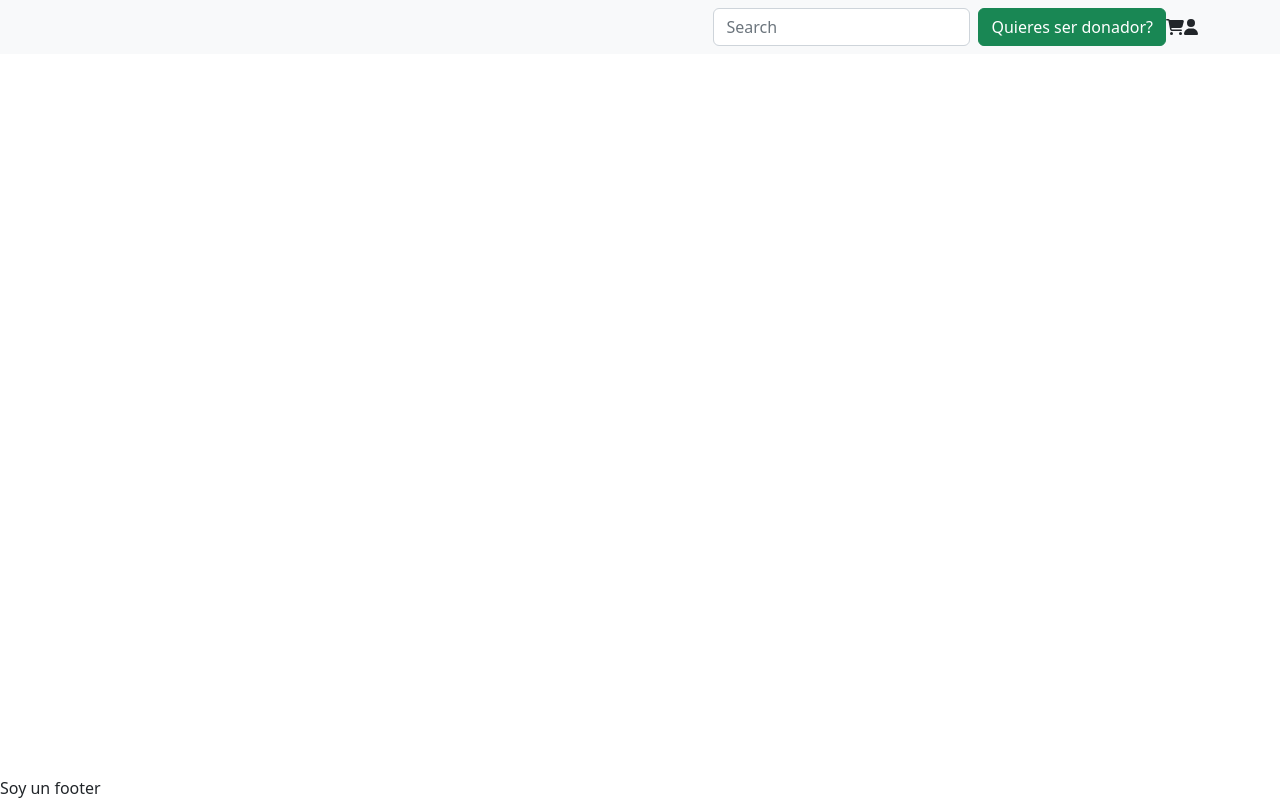
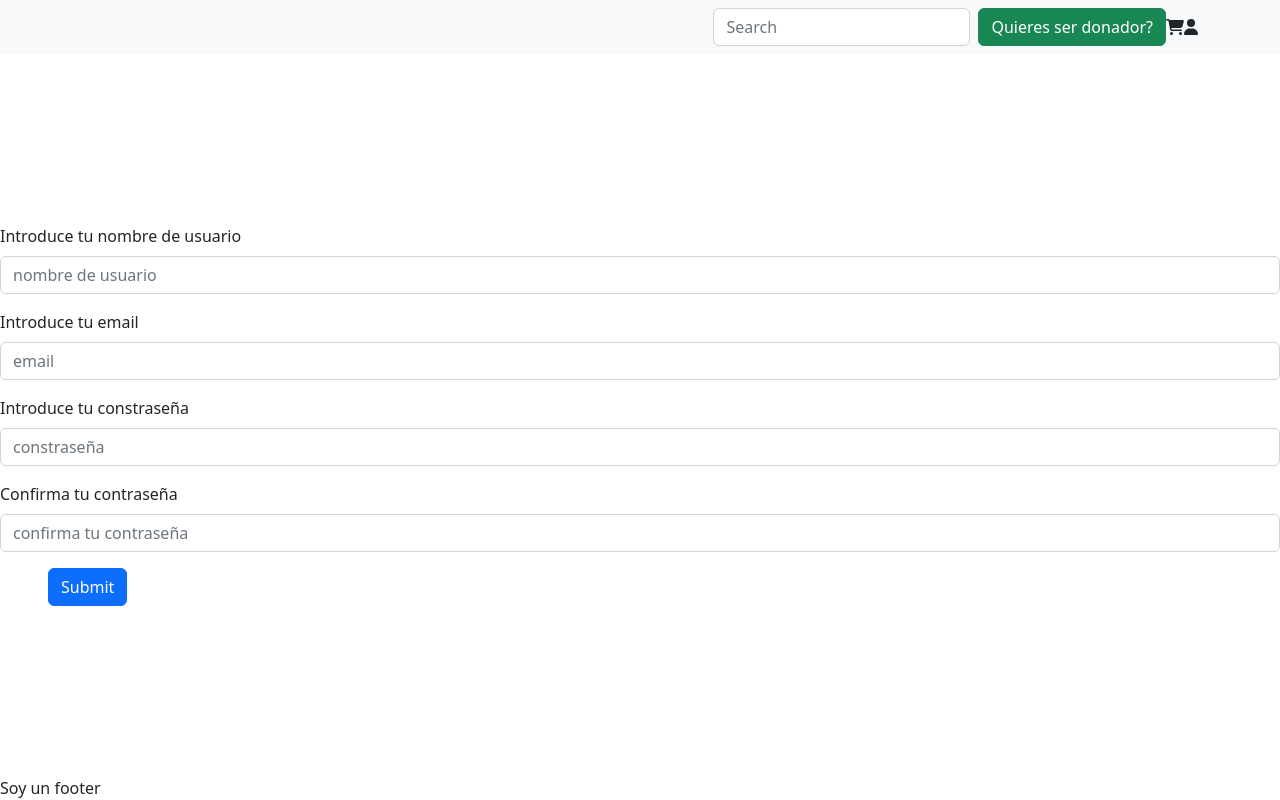
Before and after one commit to StovMedina/blu-front-end, a React (Create React App) app: page /singupform in a window 1280 px wide. Built offline with nearby package versions, Linux system fonts and the light colour scheme.

Commit message:
Sing up form was added

```diff
--- /dev/null
+++ b/src/pages/SingUp/SingUpForm.js
@@ -0,0 +1,48 @@
+import React from "react";
+import Form from "react-bootstrap/Form";
+import BluButton from "../../components/Button/BluButton";
+import { useNavigate } from "react-router-dom";
+import BluInput from "../../components/Forms/BluInput";
+
+const SingUpForm = () => {
+ const navigate = useNavigate();
+  return (
+    <main>
+      <Form>
+
+      <BluInput
+        extraClass="col-12 col-md-"
+        type="text"
+        placeholder="nombre de usuario  "
+        label="Introduce tu nombre de usuario"
+        />
+        <BluInput
+        extraClass="col-12 col-md-"
+        type="email"
+        placeholder="email"
+        label="Introduce tu email"
+        />
+        <BluInput
+        extraClass="col-12 col-md-"
+        type="password"
+        placeholder="constraseña"
+        label="Introduce tu constraseña"
+        />
+         <BluInput
+        extraClass="col-12 col-md-"
+        type="password"
+        placeholder="confirma tu contraseña"
+        label="Confirma tu contraseña"
+        />
+        <BluButton
+          extraClass="ms-5"
+          actionOnClick={() => navigate("/")}
+          variant="primary"
+          text="Submit"
+        />
+      </Form>
+    </main>
+  );
+};
+
+export default SingUpForm;
--- a/src/routes/ShopRoutes.js
+++ b/src/routes/ShopRoutes.js
@@ -7,6 +7,7 @@ import ShippingDetails from "../pages/ShippingDetails/ShippingDetails";
 import ProductCheckout from "../pages/ProductsCheckOut/ProductCheckout";
 import Ordercomplet from "../pages/Ordercompleted/Ordercomplet";
 import CartPage from "../pages/CartPage/CartPage";
+import SingUpForm from "../pages/SingUp/SingUpForm";
 
 export const ShopRoutes = () => {
   return (
@@ -18,6 +19,7 @@ export const ShopRoutes = () => {
         <Route path="/shippingdetails" element={<ShippingDetails />} />
         <Route path="/productcheckout" element={<ProductCheckout />} />
         <Route path="/ordercompleted" element={<Ordercomplet />} />
+        <Route path="/singupform" element={<SingUpForm />} />
       </Routes>
     </ShopLayout>
   );
```
